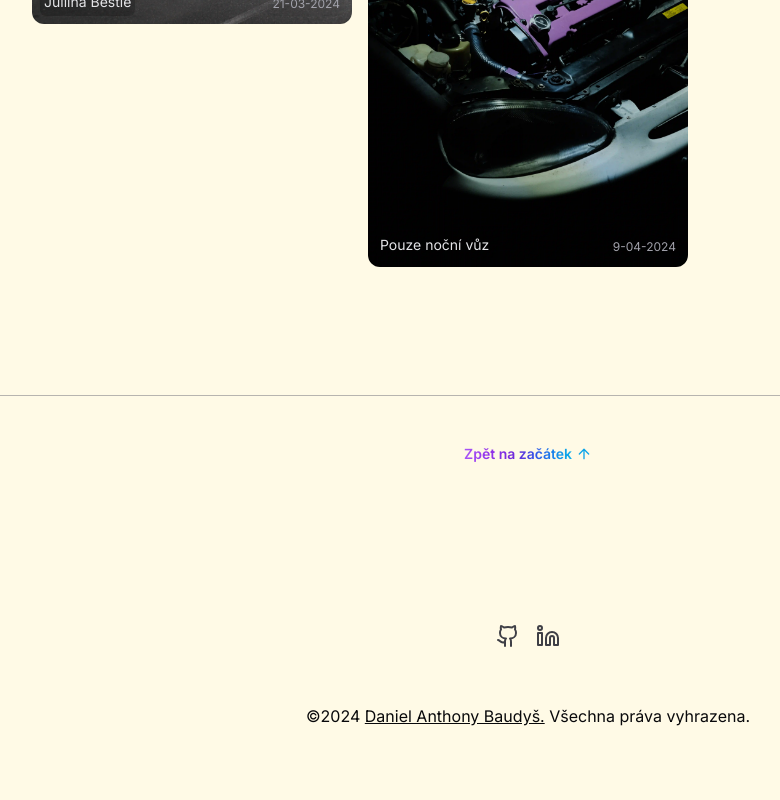
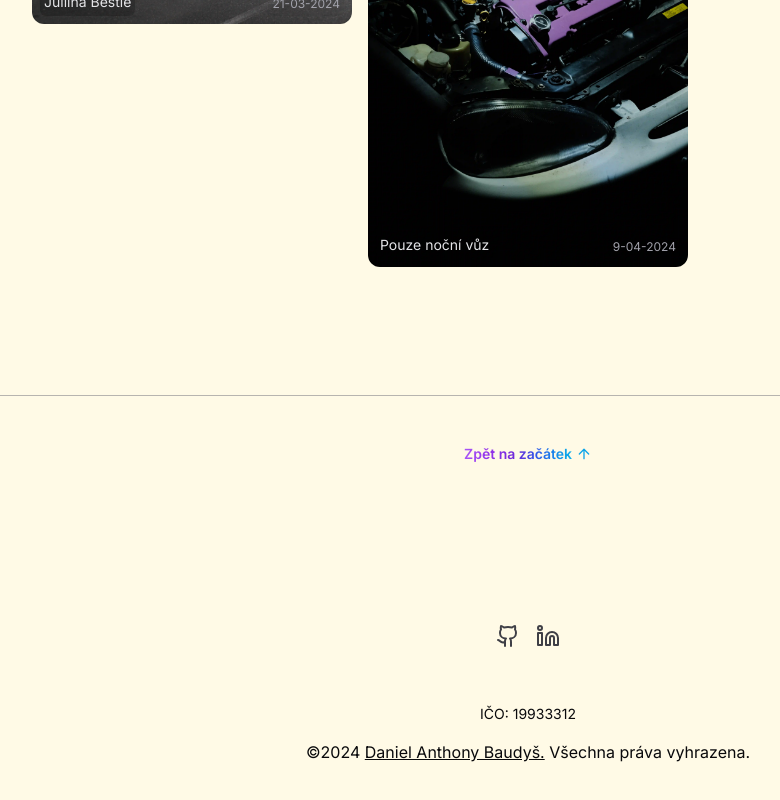
Before and after one commit to ton1czech/baudys, a Next.js app: page /gallery in a window 1280 px wide. Shown: the part 1025-1825 px from the top of the page, without its empty margins (112-892 px from the left). Before the commit the page ends 1801 px from the top, so only its background shows below. Built offline with nearby package versions, Linux system fonts and the light colour scheme.

Commit message:
🎁NEW: footer billing details

```diff
--- a/components/footer/footer.tsx
+++ b/components/footer/footer.tsx
@@ -64,6 +64,17 @@ export const Footer = () => {
           initial={{ opacity: 0 }}
           whileInView={{ opacity: 1 }}
           transition={{ delay: 0.3 }}
+          className='text-center text-sm'
+        >
+          {language === 'en' && 'Id No.: '}
+          {language === 'cs' && 'IČO: '}
+          19933312
+        </motion.p>
+
+        <motion.p
+          initial={{ opacity: 0 }}
+          whileInView={{ opacity: 1 }}
+          transition={{ delay: 0.3 }}
           className='mt-12 text-xs text-center text-light md:text-base sm:mt-4'
         >
           &copy;{new Date().getFullYear()}{' '}
```
